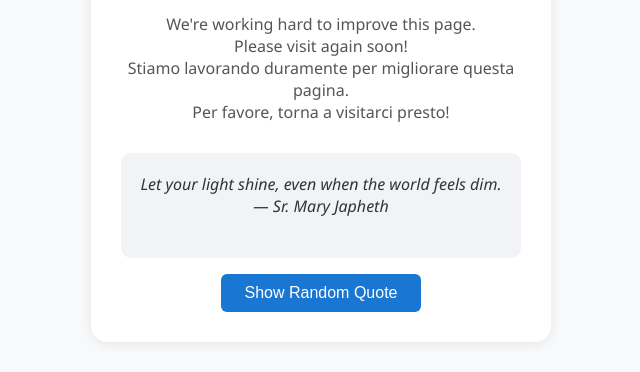
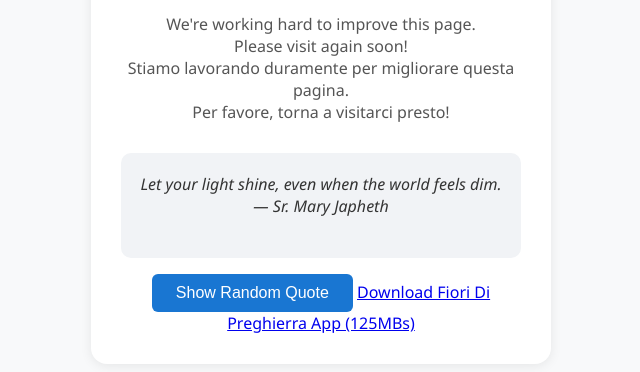
Before and after one commit to VladimirGagarin/Suor-Maria, a plain HTML site: page index.html in a window 1280 px wide. Shown: the part 496-868 px from the top of the page, without its empty margins (319-959 px from the left). Drawn offline with Linux system fonts and the light colour scheme.

Commit message:
Update index.html

```diff
--- a/index.html
+++ b/index.html
@@ -128,6 +128,15 @@
             Fai clic sul pulsante per vedere una citazione.
         </div>
         <button class="random-btn" onclick="showRandomQuote()">Show Random Quote</button>
+        <a
+              href="https://github.com/VladimirGagarin/flowers/releases/download/v2.0.0/application-da5577c1-2f71-4814-a715-de861b103ae8.apk"
+              download
+              en="Download Now (125MBs)"
+              dit="Scarica ora (125MBs)"
+              class="it"
+            >
+              Download Fiori Di Preghierra App (125MBs)
+            </a>
     </div>
     <script>
         // Quotes with English and Italian translations
```
